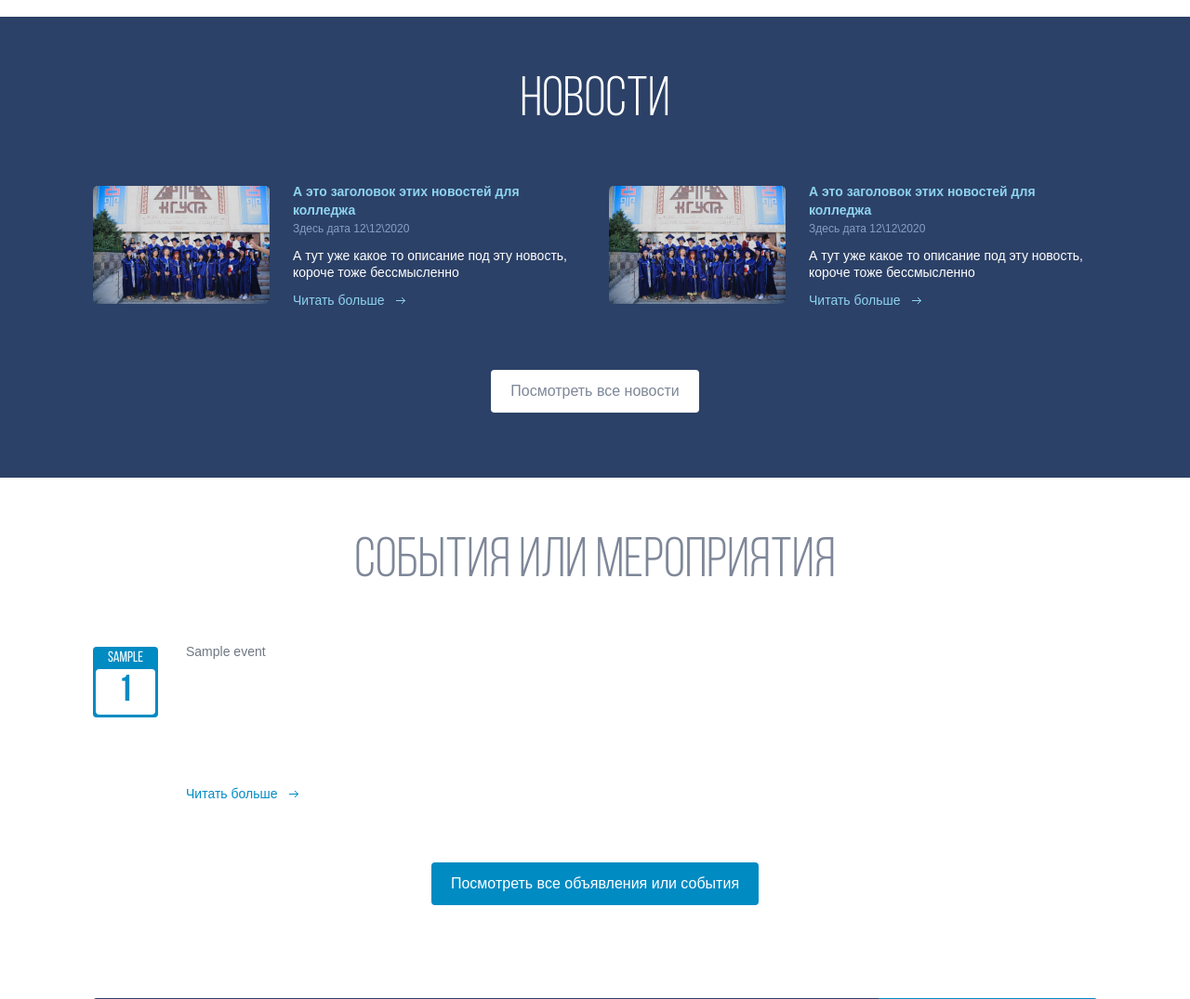
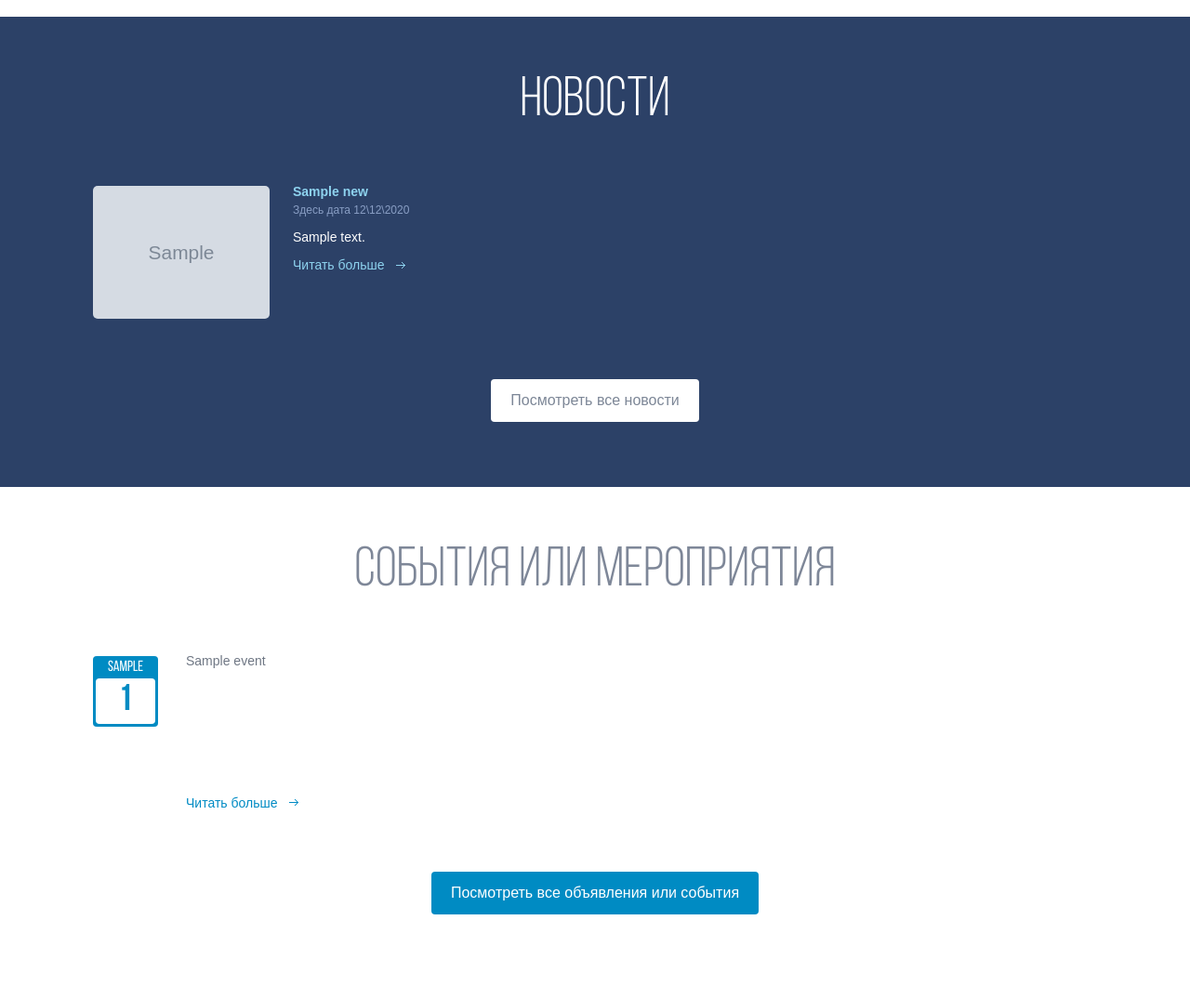
Before and after one commit to ulookbek/kgusta-college-django, a Django app: page / in a window 1280 px wide. Shown: the part 1202-2277 px from the top of the page at 93% size. Run offline with Django 3.2, Linux system fonts and the light colour scheme; tables that the repository leaves empty hold one stand-in row (values such as "Sample post"); grey boxes marked "Sample" are stand-in pictures; some libraries are stand-ins or nearby versions.

Commit message:
update 002

```diff
--- a/kgustaCollege/views.py
+++ b/kgustaCollege/views.py
@@ -6,8 +6,10 @@ from kgustaCollege.models import Teachers, Events, Departments, News, AboutUs, \
 
 def main(request):
     all_events = Events.objects.all()[:4]
+    all_news = News.objects.all()[:2]
     context = {
         "events": all_events,
+        "news": all_news,
     }
     return render(request, 'home/home.html', context)
 
--- a/templates/base.html
+++ b/templates/base.html
@@ -130,13 +130,6 @@
         <article class="cols-3 col-4">
           <h3>Мы в соц. сетях</h3>
           <ul>
-            {% comment %} {#
-            <li class="facebook"><a href="#">Facebook</a></li>
-            #} {#
-            <li class="google-plus"><a href="#">Google+</a></li>
-            #} {#
-            <li class="twitter"><a href="#">Twitter</a></li>
-            #} {% endcomment %}
             <li class="">
               <a href="https://www.instagram.com/college_ksucta.kg/"><img
                   style="width: 24px; position: absolute; top: 6px; left: 9px"
--- a/templates/home/home.html
+++ b/templates/home/home.html
@@ -78,28 +78,19 @@
 <section class="news">
     <div class="container">
         <h2>Новости</h2>
-        <article>
-            <div class="pic"><img src="{% static './images/kgusta_bG_3.jpg' %}" alt="" style="max-width: 190px"></div>
+        {% for new in news %}
+            <article>
+            <div class="pic"><img src="{{ new.images.url }}" alt="" style="max-width: 190px"></div>
             <div class="info">
-                <h4>А это заголовок этих новостей для колледжа</h4>
+                <h4>{{ new.title }}</h4>
                 <p class="date">Здесь дата 12\12\2020</p>
-                <p>А тут уже какое то описание под эту новость, короче тоже
-                    бессмысленно</p>
-                <a class="more" href="#">Читать больше</a>
+                <p style="overflow: hidden; text-overflow: ellipsis; white-space: nowrap;">{{ new.description }}</p>
+                <a class="more" href="{% url 'news' %}">Читать больше</a>
             </div>
         </article>
-        <article>
-            <div class="pic"><img src="{% static './images/kgusta_bG_3.jpg' %}" alt="" style="max-width: 190px"></div>
-            <div class="info">
-                <h4>А это заголовок этих новостей для колледжа</h4>
-                <p class="date">Здесь дата 12\12\2020</p>
-                <p>А тут уже какое то описание под эту новость, короче тоже
-                    бессмысленно</p>
-                <a class="more" href="#">Читать больше</a>
-            </div>
-        </article>
+        {% endfor %}
         <div class="btn-holder">
-            <a class="btn" href="#">Посмотреть все новости</a>
+            <a class="btn" href="{% url 'news' %}">Посмотреть все новости</a>
         </div>
     </div>
 </section>
@@ -121,7 +112,7 @@
         </article>
         {% endfor %}
         <div class="btn-holder">
-            <a style="background-color: #008bc3" class="btn text-white" href="#">Посмотреть все объявления или
+            <a style="background-color: #008bc3" class="btn text-white" href="{% url 'events' %}">Посмотреть все объявления или
                 события</a>
         </div>
     </div>
--- a/templates/news/news.html
+++ b/templates/news/news.html
@@ -8,14 +8,14 @@
     {% for n in news %}
     <div class="card mb-3" style="max-width: 100%">
       <div class="row g-0">
-        <div class="col-md-4">
+        <div class="col-md-12">
           <img
-            style="max-width: 200px"
+            style="max-width: 600px"
             src="{{ n.images.url }}"
             alt="Card image cap"
           />
         </div>
-        <div class="col-md-8">
+        <div class="col-md-12">
           <div class="card-body">
             <h5 class="card-title">{{ n.title }}</h5>
             <p class="card-text">{{ n.description }}</p>
```
Also changed, not shown: templates/events/event_detail.html (+0 -12 lines).
